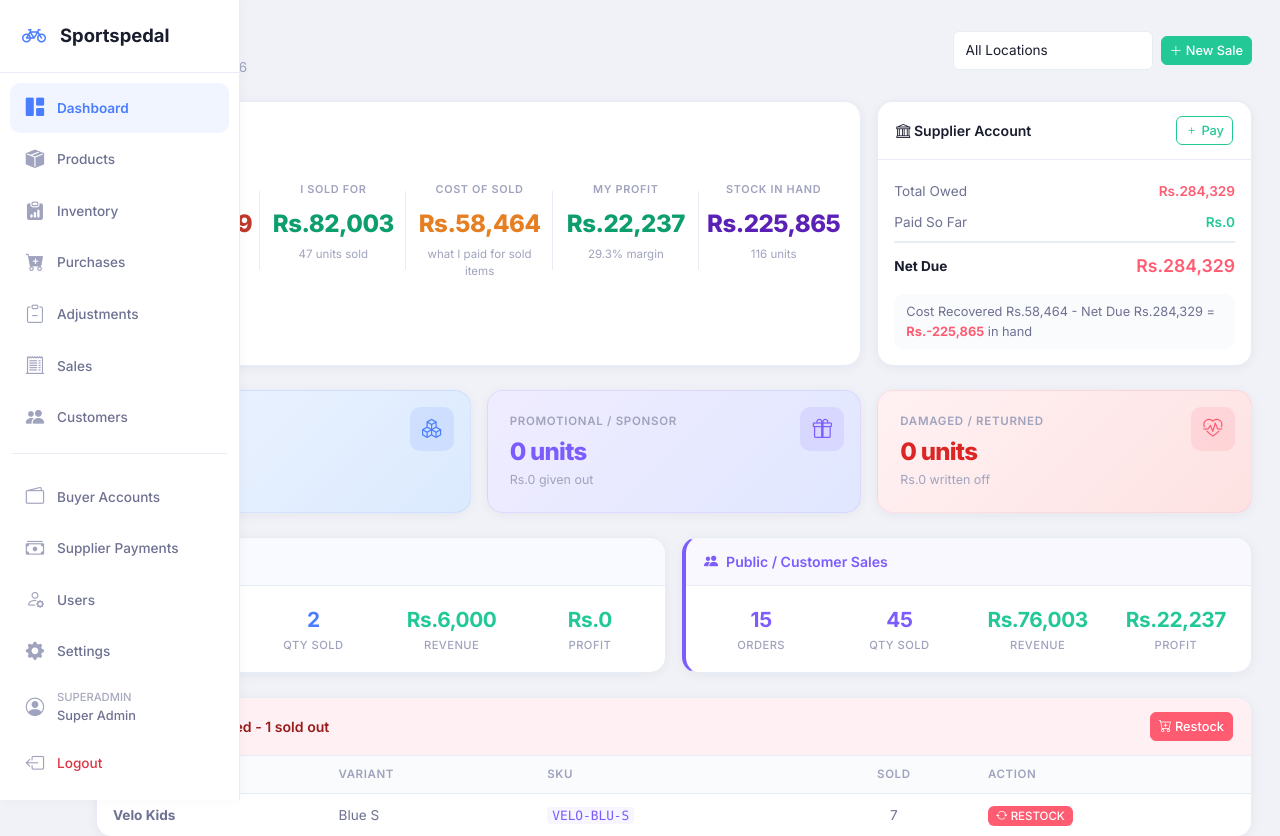
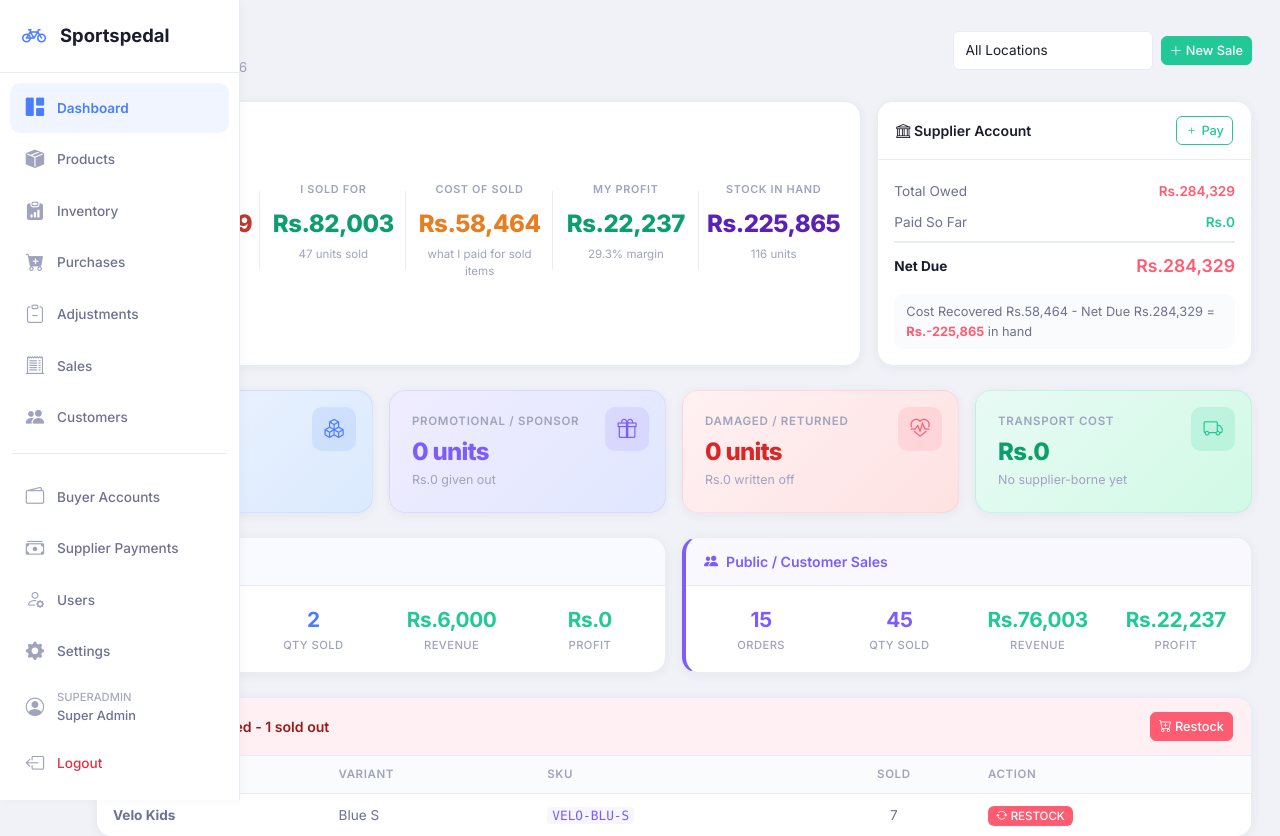
Before and after one commit to Laaxxmm/sportspedal, a Flask app: page / in a window 1280 px wide. Shown: the top 836 px of the page. Run offline with Flask 3, Linux system fonts and the light colour scheme; a user stored in the database is signed in; data comes from the database, SQL or seed files in the repository; data that the repository does not hold is empty; some libraries are stand-ins or nearby versions.

Commit message:
Show transport cost on dashboard tile + supplier account reduction row
- New 'Transport Cost' tile in dashboard ribbons (always visible):
  total transport with supplier-borne amount in the subtitle
- Supplier Account card shows 'Transport (Supplier-borne) -Rs.X'
  reduction row once a sale has supplier-borne transport
- dashboard computes transport_supplier/self/customer/total (scoped)

Co-Authored-By: Claude Opus 4.8 <noreply@anthropic.com>

```diff
--- a/app/routes/dashboard.py
+++ b/app/routes/dashboard.py
@@ -95,6 +95,22 @@ def compute_dashboard_data(location_id=None):
     buyer_advance_held = sum(v for v in adv.values() if v > 0)
     buyer_advance_due = sum(-v for v in adv.values() if v < 0)
 
+    # Transport costs (scoped) - by who bears them
+    tq = db.session.query(func.sum(SaleOrder.shipping_cost)).filter(
+        SaleOrder.shipping_paid_by == 'supplier', SaleOrder.shipping_cost > 0)
+    tq_self = db.session.query(func.sum(SaleOrder.shipping_cost)).filter(
+        SaleOrder.shipping_cost > 0,
+        (SaleOrder.shipping_paid_by.is_(None)) | (SaleOrder.shipping_paid_by != 'supplier'))
+    tq_cust = db.session.query(func.sum(SaleOrder.transport_charge)).filter(SaleOrder.transport_charge > 0)
+    if location_id:
+        tq = tq.filter(SaleOrder.location_id == location_id)
+        tq_self = tq_self.filter(SaleOrder.location_id == location_id)
+        tq_cust = tq_cust.filter(SaleOrder.location_id == location_id)
+    transport_supplier = tq.scalar() or 0
+    transport_self = tq_self.scalar() or 0
+    transport_customer = tq_cust.scalar() or 0
+    transport_total = transport_supplier + transport_self + transport_customer
+
     # Bulk orders
     bulk_q = SaleOrder.query.filter_by(is_bulk=True)
     if location_id:
@@ -139,6 +155,10 @@ def compute_dashboard_data(location_id=None):
         'supplier_balance': supplier_balance,
         'buyer_advance_held': buyer_advance_held,
         'buyer_advance_due': buyer_advance_due,
+        'transport_supplier': transport_supplier,
+        'transport_self': transport_self,
+        'transport_customer': transport_customer,
+        'transport_total': transport_total,
         'bulk_data': bulk_data,
         'promo_data': promo_data,
         'damage_data': damage_data,
--- a/app/templates/dashboard.html
+++ b/app/templates/dashboard.html
@@ -116,9 +116,9 @@
     {% endif %}
 </div>
 
-<!-- Bulk / Promotional / Damaged ribbons -->
+<!-- Bulk / Promotional / Damaged / Transport ribbons -->
 <div class="row g-3 mb-4">
-    <div class="col-md-4">
+    <div class="col-md-3">
         <div class="kpi-card kpi-blue">
             <div class="kpi-icon"><i class="bi bi-boxes"></i></div>
             <div class="kpi-label">Bulk Orders</div>
@@ -126,7 +126,7 @@
             <div class="kpi-sub">{{ bulk_data.qty }} units · Rs.{{ "{:,.0f}".format(bulk_data.revenue) }}</div>
         </div>
     </div>
-    <div class="col-md-4">
+    <div class="col-md-3">
         <div class="kpi-card kpi-indigo">
             <div class="kpi-icon"><i class="bi bi-gift"></i></div>
             <div class="kpi-label">Promotional / Sponsor</div>
@@ -134,12 +134,22 @@
             <div class="kpi-sub">Rs.{{ "{:,.0f}".format(promo_data.value) }} given out</div>
         </div>
     </div>
-    <div class="col-md-4">
+    <div class="col-md-3">
         <div class="kpi-card kpi-rose">
             <div class="kpi-icon"><i class="bi bi-heart-pulse"></i></div>
             <div class="kpi-label">Damaged / Returned</div>
             <div class="kpi-value">{{ damage_data.qty }} units</div>
             <div class="kpi-sub">Rs.{{ "{:,.0f}".format(damage_data.value) }} written off</div>
+        </div>
+    </div>
+    <div class="col-md-3">
+        <div class="kpi-card kpi-emerald">
+            <div class="kpi-icon"><i class="bi bi-truck"></i></div>
+            <div class="kpi-label">Transport Cost</div>
+            <div class="kpi-value">Rs.{{ "{:,.0f}".format(transport_total) }}</div>
+            <div class="kpi-sub">
+                {% if transport_supplier > 0 %}Supplier-borne Rs.{{ "{:,.0f}".format(transport_supplier) }}{% else %}No supplier-borne yet{% endif %}
+            </div>
         </div>
     </div>
 </div>
```
